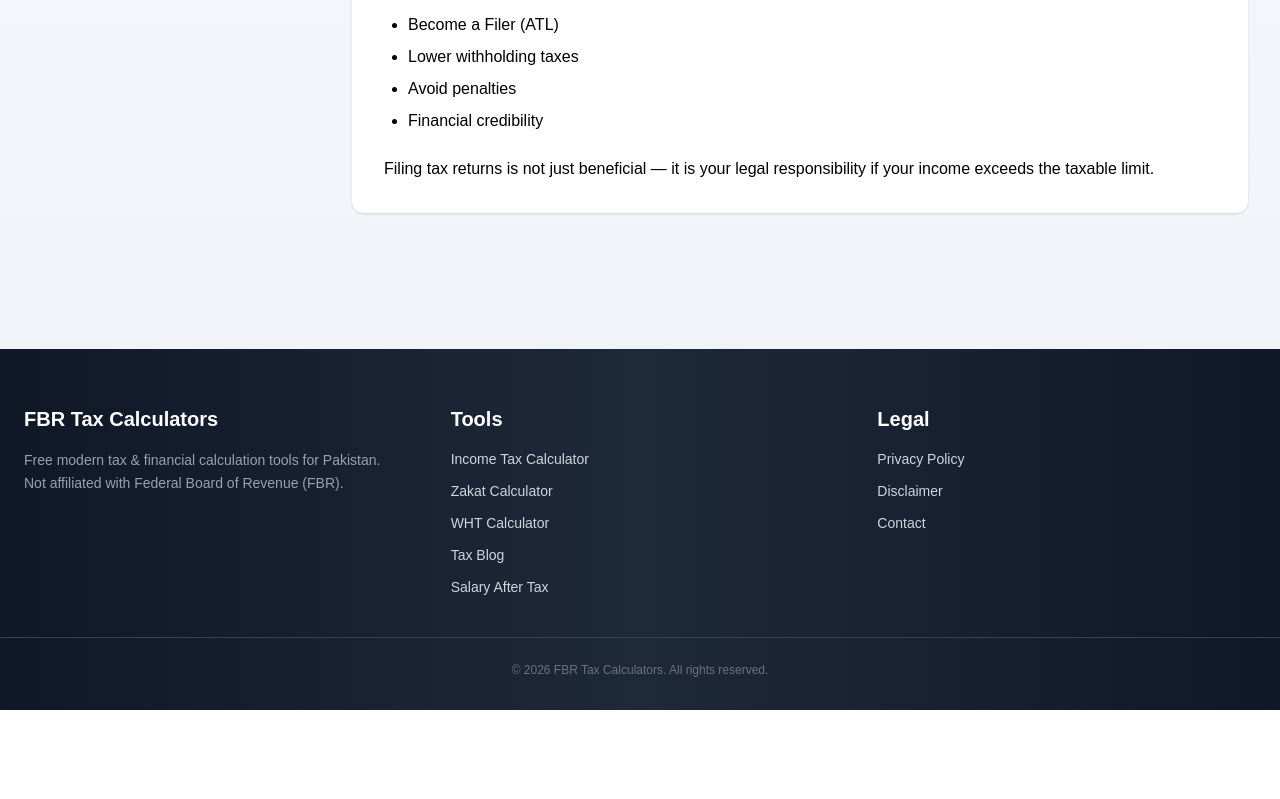
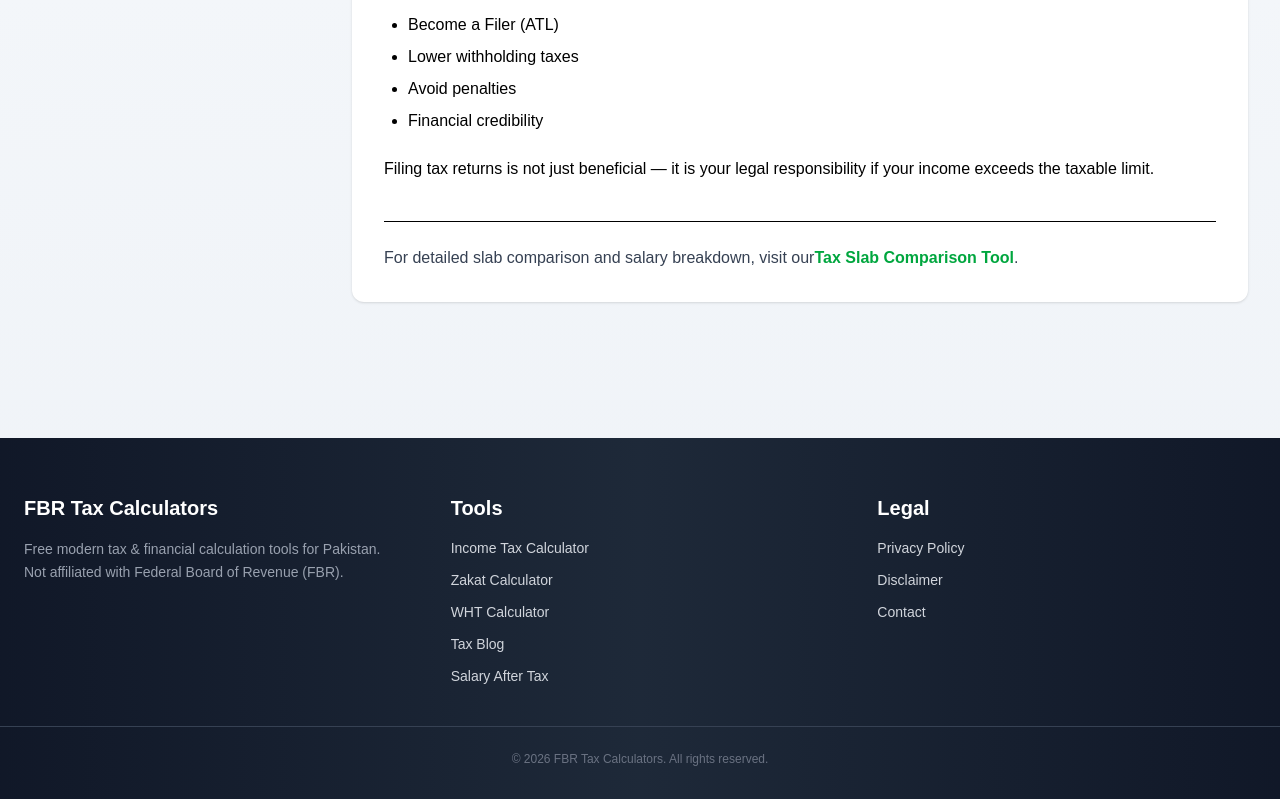
Before and after one commit to muhammadobaid1986/fbrtaxcalculators, a Next.js app: page /blog/how-to-file-tax-return-online in a window 1280 px wide. Shown: the part 815-1614 px from the top of the page. Before the commit the page ends 1525 px from the top, so only its background shows below. Built offline with nearby package versions, Linux system fonts and the light colour scheme.

Commit message:
Linked homepage to pillar income tax guide

```diff
--- a/app/blog/filer-vs-non-filer/page.tsx
+++ b/app/blog/filer-vs-non-filer/page.tsx
@@ -90,6 +90,16 @@ export default function Article() {
       <p className="mt-6">
         Always verify your tax information from official government sources.
       </p>
+      <div className="mt-10 border-t pt-6">
+  <p className="text-gray-700">
+    For detailed slab comparison and salary breakdown,
+    visit our
+    <a href="/tax-slab-comparison-pakistan" className="text-green-600 font-semibold">
+      Tax Slab Comparison Tool
+    </a>.
+  </p>
+</div>
+
     </div>
   );
 }
--- a/app/blog/how-to-calculate-income-tax/page.tsx
+++ b/app/blog/how-to-calculate-income-tax/page.tsx
@@ -139,4 +139,13 @@ export default function Article() {
   >
     Calculate Now
   </a>
+  <div className="mt-10 border-t pt-6">
+  <p className="text-gray-700">
+    For detailed slab comparison and salary breakdown,
+    visit our
+    <a href="/tax-slab-comparison-pakistan" className="text-green-600 font-semibold">
+      Tax Slab Comparison Tool
+    </a>.
+  </p>
 </div>
+</div>
--- a/app/blog/how-to-file-tax-return-online/page.tsx
+++ b/app/blog/how-to-file-tax-return-online/page.tsx
@@ -79,6 +79,15 @@ export default function Article() {
         Filing tax returns is not just beneficial —
         it is your legal responsibility if your income exceeds the taxable limit.
       </p>
+      <div className="mt-10 border-t pt-6">
+  <p className="text-gray-700">
+    For detailed slab comparison and salary breakdown,
+    visit our
+    <a href="/tax-slab-comparison-pakistan" className="text-green-600 font-semibold">
+      Tax Slab Comparison Tool
+    </a>.
+  </p>
+</div>
     </div>
   );
 }
--- a/app/blog/income-tax-slabs-2026-27-pakistan/page.tsx
+++ b/app/blog/income-tax-slabs-2026-27-pakistan/page.tsx
@@ -41,6 +41,15 @@ export default function Page() {
         check salary-specific pages like
         <a href="/salary/180000" className="text-green-600 font-semibold"> Tax on 180000 Salary</a>.
       </p>
+      <div className="mt-10 border-t pt-6">
+  <p className="text-gray-700">
+    For detailed slab comparison and salary breakdown,
+    visit our
+    <a href="/tax-slab-comparison-pakistan" className="text-green-600 font-semibold">
+      Tax Slab Comparison Tool
+    </a>.
+  </p>
+</div>
     </div>
   );
 }
--- a/app/blog/pakistan-income-tax-guide/page.tsx
+++ b/app/blog/pakistan-income-tax-guide/page.tsx
@@ -43,6 +43,15 @@ export default function Page() {
         <a href="/" className="text-green-600 font-semibold"> Income Tax Calculator </a>
         to calculate tax instantly.
       </p>
+      <div className="mt-10 border-t pt-6">
+  <p className="text-gray-700">
+    For detailed slab comparison and salary breakdown,
+    visit our
+    <a href="/tax-slab-comparison-pakistan" className="text-green-600 font-semibold">
+      Tax Slab Comparison Tool
+    </a>.
+  </p>
+</div>
     </div>
   );
 }
--- a/app/layout.tsx
+++ b/app/layout.tsx
@@ -8,7 +8,7 @@ export const metadata = {
 },
   metadataBase: new URL("https://fbrtaxcalculators.com"),
   title: {
-    default: "FBR Tax Calculators Pakistan | Income Tax, Zakat & WHT Tools",
+  default: "Income Tax Calculator Pakistan 2026-27 | FBR Salary Tax Slabs & Comparison",
     template: "%s | FBR Tax Calculators",
   },
   description:
@@ -25,7 +25,7 @@ export const metadata = {
   openGraph: {
     title: "FBR Tax Calculators Pakistan",
     description:
-      "Calculate Pakistan income tax, salary tax, zakat and withholding tax using free online calculators.",
+  "Calculate income tax in Pakistan for 2026-27 using official FBR tax slabs. View salary tax breakdown, slab comparison, and filer benefits instantly.",
     url: "https://fbrtaxcalculators.com",
     siteName: "FBR Tax Calculators",
     locale: "en_PK",
--- a/app/page.tsx
+++ b/app/page.tsx
@@ -135,8 +135,8 @@ const seconds = now ? now.getSeconds() : 0;
   <div className="bg-white rounded-3xl shadow-2xl p-10 text-center">
 
     <h1 className="text-3xl md:text-5xl font-extrabold text-gray-800">
-      Income Tax Calculator Pakistan 2025-26
-    </h1>
+  Income Tax Calculator Pakistan 2026-27 | FBR Salary Tax Slabs
+</h1>
     <p className="mt-6 text-gray-700">
   For a complete understanding of tax slabs, filer benefits, and salary tax rules,
   read our
```
